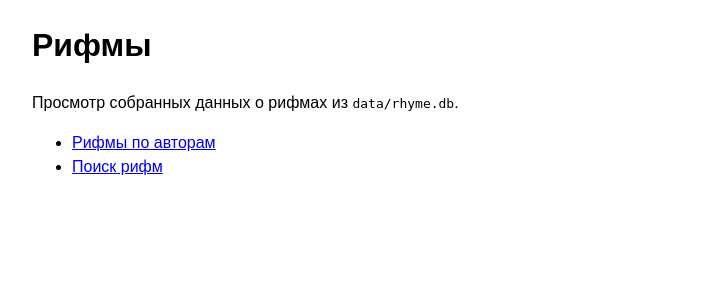
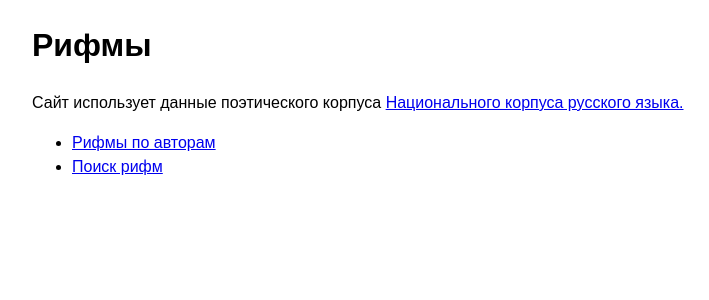
Before and after one commit to esbudylin/velimir, a Flask app: page / in a window 1280 px wide. Shown: the part 56-356 px from the top of the page, without its empty margins (96-805 px from the left). Run offline with Flask 3, Linux system fonts and the light colour scheme; parts of the project's set-up code (start-up, migrations or seed data) failed here and were passed over.

Commit message:
minor web ui updates

```diff
--- a/velimir/templates/index.html
+++ b/velimir/templates/index.html
@@ -1,7 +1,7 @@
 {% extends "base.html" %}
 {% block content %}
 <h1>Рифмы</h1>
-<p>Просмотр собранных данных о рифмах из <code>{{ database }}</code>.</p>
+<p>Сайт использует данные поэтического корпуса <a href="https://ruscorpora.ru">Национального корпуса русского языка.</a></p>
 <ul>
   <li><a href="{{ url_for('authors') }}">Рифмы по авторам</a></li>
   <li><a href="{{ url_for('search') }}">Поиск рифм</a></li>
--- a/velimir/templates/search.html
+++ b/velimir/templates/search.html
@@ -3,7 +3,7 @@
 {% block content %}
 <h1>Поиск рифм</h1>
 <form action="{{ url_for('search') }}" method="get">
-  <input type="text" name="q" value="{{ query }}" placeholder="Слово, например корпус">
+  <input type="text" name="q" value="{{ query }}">
   <button type="submit">Искать</button>
 </form>
 
--- a/velimir/web.py
+++ b/velimir/web.py
@@ -126,7 +126,7 @@ def create_app() -> Flask:
 
     @app.get("/")
     def index():
-        return render_template("index.html", database=RHYME_DB_PATH)
+        return render_template("index.html")
 
     @app.get("/authors")
     def authors():
```
